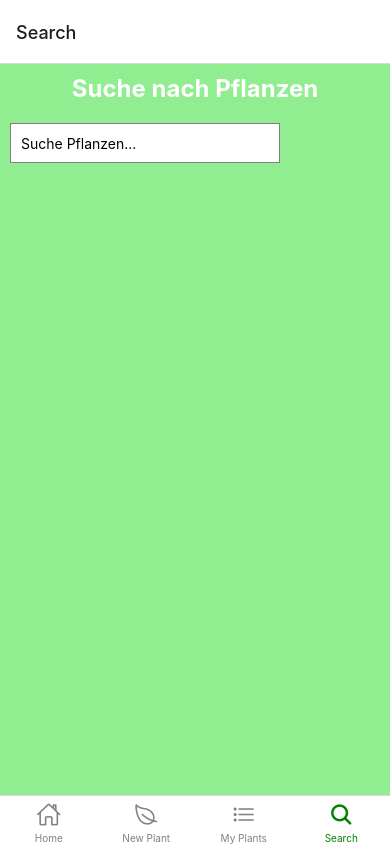
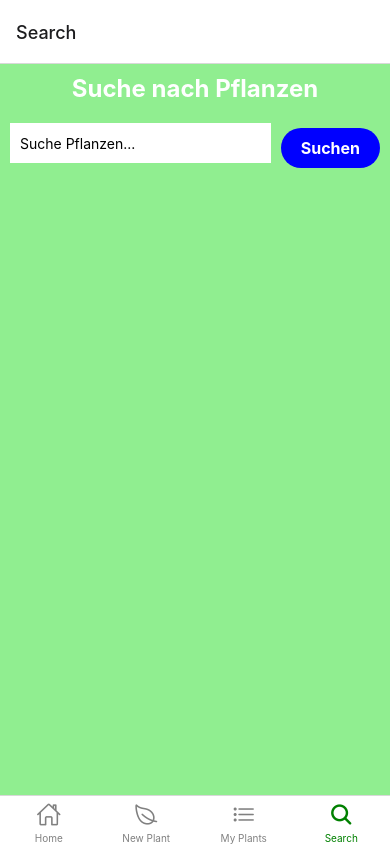
Before and after one commit to Nokcreate/gartenApp, a React Native app: screen /Search in a window 390 px wide. Built offline with nearby package versions, Linux system fonts and the light colour scheme.

Commit message:
project finished

```diff
--- /dev/null
+++ b/components/InputField.tsx
@@ -0,0 +1,26 @@
+import React from 'react';
+import { TextInput, StyleSheet, TextInputProps, TextStyle } from 'react-native';
+
+interface InputFieldProps extends TextInputProps {
+  customStyle?: TextStyle;
+}
+
+const InputField = ({ customStyle, ...props }: InputFieldProps): JSX.Element => {
+  return (
+    <TextInput style={[styles.input, customStyle]} {...props} />
+  );
+};
+
+const styles = StyleSheet.create({
+  input: {
+    width: '100%',
+    padding: 10,
+    marginBottom: 10,
+    borderWidth: 1,
+    borderColor: '#ccc',
+    borderRadius: 5,
+    backgroundColor: '#fff',
+  },
+});
+
+export default InputField;
--- a/components/Modal.tsx
+++ b/components/Modal.tsx
@@ -14,7 +14,7 @@ interface PlantDetailsModalProps {
 }
 
 const PlantDetailsModal: React.FC<PlantDetailsModalProps> = ({ plant, visible, onClose }) => {
-  if (!plant) return null; // Falls kein Plant vorhanden ist, nichts rendern
+  if (!plant || !plant.name || !plant.imageUri || !plant.description) return null;
 
   return (
     <Modal
--- /dev/null
+++ b/components/customButton.tsx
@@ -0,0 +1,46 @@
+import React from 'react';
+import { TouchableOpacity, Text, StyleSheet, GestureResponderEvent } from 'react-native';
+
+interface CustomButtonProps {
+  title: string;
+  onPress: (event: GestureResponderEvent) => void;
+  color?: string;
+  textColor?: string;
+}
+
+const CustomButton: React.FC<CustomButtonProps> = ({
+  title,
+  onPress,
+  color = 'blue',
+  textColor = 'white'
+}) => {
+  return (
+    <TouchableOpacity
+      onPress={onPress}
+      style={[styles.button, { backgroundColor: color }]}
+      activeOpacity={0.7}
+    >
+      <Text style={[styles.text, { color: textColor }]}>
+        {title}
+      </Text>
+    </TouchableOpacity>
+  );
+};
+
+const styles = StyleSheet.create({
+  button: {
+    paddingVertical: 10,
+    paddingHorizontal: 20,
+    borderRadius: 20,
+    alignItems: 'center',
+    justifyContent: 'center',
+    marginVertical: 5,
+    elevation: 3, // Android shadow
+  },
+  text: {
+    fontSize: 16,
+    fontWeight: 'bold',
+  },
+});
+
+export default CustomButton;
--- a/package.json
+++ b/package.json
@@ -32,8 +32,9 @@
     "@types/react": "~18.2.45",
     "@types/react-native": "^0.73.0",
     "@types/react-native-vector-icons": "^6.4.18",
-    "react-native-typescript-transformer": "^1.2.10",
-    "typescript": "^5.1.3"
+    "metro-config": "^0.80.8",
+    "react-native-typescript-transformer": "^1.2.13",
+    "typescript": "^5.4.5"
   },
   "private": true
 }
--- a/screens/Home.tsx
+++ b/screens/Home.tsx
@@ -1,8 +1,5 @@
 import { StatusBar } from 'expo-status-bar';
 import { StyleSheet, Text, View, Image } from 'react-native';
-import { NavigationContainer } from '@react-navigation/native';
-import {createNativeStackNavigator} from '@react-navigation/native-stack';
-import { useState } from 'react';
 import React from 'react';
 
 
@@ -26,7 +23,7 @@ const styles = StyleSheet.create({
   container: {
     flex: 1,
     flexDirection: 'column',
-    backgroundColor: 'lightgreen',
+    backgroundColor: '#90EE90',
     alignItems: 'center',
     justifyContent: 'center',
   },
@@ -35,8 +32,8 @@ const styles = StyleSheet.create({
     justifyContent: 'center',
     textAlign: 'center',
     marginBottom: -20,
-    width: '100%', // Macht den Container so breit wie möglich
-    alignItems: 'center', // Zentriert den Inhalt horizontal
+    width: '100%',
+    alignItems: 'center',
   },
   headerText: {
     fontWeight: 'bold',
@@ -46,15 +43,15 @@ const styles = StyleSheet.create({
   image: {
     flex: 4,
     width: '100%',
-    height: '80%', // Höhe des Bildes anpassen
-    marginBottom:  30, // Abstand zum Text
+    height: '80%',
+    marginBottom:  30,
 
   },
   smallText: {
     flex: 1,
     fontSize: 16,
     color: '#fff',
-    textAlign: 'left', // Setzt die Textausrichtung auf links
-    padding: 10, // Fügt Innenabstand hinzu
+    textAlign: 'left',
+    padding: 10,
   },
 });
--- a/screens/MyPlants.tsx
+++ b/screens/MyPlants.tsx
@@ -4,12 +4,20 @@ import { View, Text, Image, FlatList, StyleSheet, TouchableOpacity } from 'react
 import { usePlants } from '../contexts/PlantContext';
 import PlantDetailsModal from '../components/Modal'; // Stelle sicher, dass der Pfad korrekt ist
 
+interface Plant {
+  id: number;
+  name: string;
+  description: string;
+  imageUri: string;
+}
+
+
 const MyPlants = () => {
   const { plants } = usePlants();
   const [selectedPlant, setSelectedPlant] = useState<Plant | null>(null);
-  const [modalVisible, setModalVisible] = useState(false);
+  const [modalVisible, setModalVisible] = useState<boolean>(false);
 
-  const openPlantDetails = (plant) => {
+  const openPlantDetails = (plant : Plant) => {
     console.log("Open plant details for:", plant.name);
     setSelectedPlant(plant);
     setModalVisible(true);
@@ -27,7 +35,7 @@ const MyPlants = () => {
         data={plants}
         keyExtractor={(item, index) => index.toString()}
         renderItem={({ item }) => (
-          <TouchableOpacity onPress={() => openPlantDetails(item)} style={styles.listItemContainer}>
+          <TouchableOpacity onPress={() => openPlantDetails(item as Plant)} style={styles.listItemContainer}>
             <Text style={styles.plantName}>{item.name}</Text>
             <Text style={styles.plantDescription}>{item.description}</Text>
             <Image source={{ uri: item.imageUri }} style={styles.image} />
@@ -51,7 +59,7 @@ const styles = StyleSheet.create({
 
   container: {
     flex: 1,
-    backgroundColor: 'lightgreen',
+    backgroundColor: '#90EE90',
     padding: 10,
     justifyContent: 'center',
   },
--- a/screens/NewPlant.tsx
+++ b/screens/NewPlant.tsx
@@ -1,20 +1,19 @@
-import React, { useState } from 'react';
-import { View, TextInput, Button, Image, Text, StyleSheet, ScrollView, Keyboard, TouchableWithoutFeedback } from 'react-native';
+import React, { useState, ReactElement } from 'react';
+import { View, TextInput, Button, Image, Text, StyleSheet, ScrollView, Keyboard, TouchableWithoutFeedback, NativeSyntheticEvent, TextInputSubmitEditingEventData } from 'react-native';
 import * as ImagePicker from 'expo-image-picker';
 import { PlantService } from '../services/PlantService';
 import { Plant } from '../model/Plant';
 import { usePlants } from '../contexts/PlantContext';
-
+import CustomButton from '../components/customButton';
+import InputField from '../components/InputField';
 
 const plantService = PlantService.getInstance();
 
-function NewPlant(): React.FC {
-  const {addPlant} = usePlants();
-  const [name, setName] = useState('');
-  const [description, setDescription] = useState('');
-  const [imageUri, setImageUri] = useState('');
-
-
+function NewPlant(): ReactElement {
+  const { addPlant } = usePlants();
+  const [name, setName] = useState<string>('');
+  const [description, setDescription] = useState<string>('');
+  const [imageUri, setImageUri] = useState<string>('');
 
   const pickImage = async () => {
     let result = await ImagePicker.launchImageLibraryAsync({
@@ -24,34 +23,34 @@ function NewPlant(): React.FC {
       quality: 1,
     });
 
-    console.log(result);
-
-    if (!result.canceled) {
+    if (!result.canceled && result.assets) {
       setImageUri(result.assets[0].uri);
     }
   };
 
   const handleSubmit = () => {
-    addPlant ({ name, description, imageUri });
+    addPlant({ name, description, imageUri });
     setName('');
     setDescription('');
     setImageUri('');
     Keyboard.dismiss();
   };
 
+  const handleDismiss = () => Keyboard.dismiss();
+
   return (
-    <TouchableWithoutFeedback onPress={Keyboard.dismiss}>
+    <TouchableWithoutFeedback onPress={handleDismiss}>
       <View style={styles.container}>
         <Text style={styles.header}>Add a New Plant</Text>
-      <TextInput
+        <InputField
           style={styles.input}
           placeholder="Plant Name"
           value={name}
           onChangeText={setName}
           returnKeyType="next"
-        onSubmitEditing={Keyboard.dismiss}
+          onSubmitEditing={handleDismiss}
         />
-      <TextInput
+        <InputField
           style={[styles.input, styles.description]}
           placeholder="Description"
           value={description}
@@ -59,11 +58,11 @@ function NewPlant(): React.FC {
           multiline={true}
           numberOfLines={4}
           returnKeyType="done"
-        onSubmitEditing={Keyboard.dismiss}
+          onSubmitEditing={handleDismiss}
         />
-      <Button title="Select Image" onPress={pickImage} />
+        <CustomButton title="Select Image" onPress={pickImage} />
         {imageUri && <Image source={{ uri: imageUri }} style={styles.image} />}
-      <Button title="Add Plant" onPress={handleSubmit} />
+        <CustomButton title="Add Plant" onPress={handleSubmit} />
       </View>
     </TouchableWithoutFeedback>
   );
@@ -75,7 +74,7 @@ const styles = StyleSheet.create({
     alignItems: 'center',
     justifyContent: 'center',
     padding: 20,
-    backgroundColor: 'lightgreen'
+    backgroundColor: '#90EE90'
   },
   header: {
     fontSize: 24,
--- a/screens/Search.tsx
+++ b/screens/Search.tsx
@@ -1,21 +1,32 @@
-import React, { useState, useEffect } from 'react';
-import { View, TextInput, Text, FlatList, StyleSheet, TouchableOpacity, Image, Modal } from 'react-native';
+import React, { useState, useEffect, ReactElement } from 'react';
+import { View, Text, FlatList, StyleSheet, TouchableOpacity, Image, Modal, ListRenderItemInfo, Button, Keyboard } from 'react-native';
 import { TREFLE_API_KEY } from '@env';
+import InputField from '../components/InputField';
+import CustomButton from '../components/customButton';
 
-const SearchScreen = () => {
-  const [searchTerm, setSearchTerm] = useState('');
-  const [results, setResults] = useState([]);
-  const [selectedImage, setSelectedImage] = useState(null);
+interface Plant {
+  id: number;
+  common_name: string;
+  scientific_name: string;
+  image_url: string;
+}
 
-  const fetchPlants = async () => {
+const SearchScreen = (): ReactElement => {
+  const [searchTerm, setSearchTerm] = useState<string>('');
+  const [results, setResults] = useState<Plant[]>([]);
+  const [selectedImage, setSelectedImage] = useState<string | null>(null);
+
+
+  const fetchPlants = async (): Promise<void> => {
     if (searchTerm.trim() === '') {
       setResults([]);
+      Keyboard.dismiss();
       return;
     }
     try {
       const response = await fetch(`https://trefle.io/api/v1/plants/search?token=${TREFLE_API_KEY}&q=${searchTerm}`);
       const data = await response.json();
-      setResults(data.data);
+      setResults(data.data || []);
     } catch (error) {
       console.error('Fehler beim Abrufen der Pflanzendaten:', error);
       setResults([]);
@@ -25,31 +36,38 @@ const SearchScreen = () => {
   useEffect(() => {
     const timer = setTimeout(() => {
       fetchPlants();
-    }, 500); // Debounce the API call by 500ms
+    }, 500);
     return () => clearTimeout(timer);
   }, [searchTerm]);
 
-  const openImage = (imageUrl) => {
+  const openImage = (imageUrl: string): void => {
     setSelectedImage(imageUrl);
   };
 
-  const closeImage = () => {
+  const closeImage = (): void => {
     setSelectedImage(null);
   };
 
   return (
     <View style={styles.container}>
       <Text style={styles.headline}>Suche nach Pflanzen</Text>
-      <TextInput
-        style={styles.searchInput}
-        placeholder="Suche Pflanzen..."
-        value={searchTerm}
-        onChangeText={setSearchTerm}
-      />
+      <View style={styles.searchContainer}>
+        <InputField
+          style={styles.searchInput}
+          placeholder="Suche Pflanzen..."
+          value={searchTerm}
+          onChangeText={setSearchTerm}
+        />
+        <CustomButton
+          title="Suchen"
+          onPress={fetchPlants} // Trigger search when the button is pressed
+
+        />
+      </View>
       <FlatList
         data={results}
         keyExtractor={(item) => item.id.toString()}
-        renderItem={({ item }) => (
+        renderItem={({ item }: ListRenderItemInfo<Plant>) => (
           <View style={styles.item}>
             <Text style={styles.plantName}>{item.common_name}</Text>
             <Text style={styles.scientificName}>{item.scientific_name}</Text>
@@ -61,7 +79,7 @@ const SearchScreen = () => {
       />
       <Modal visible={!!selectedImage} transparent={true} animationType="fade">
         <TouchableOpacity style={styles.modal} onPress={closeImage}>
-          <Image source={{ uri: selectedImage }} style={styles.fullImage} />
+          <Image source={{ uri: selectedImage! }} style={styles.fullImage} />
         </TouchableOpacity>
       </Modal>
     </View>
@@ -72,7 +90,7 @@ const styles = StyleSheet.create({
   container: {
     flex: 1,
     padding: 10,
-    backgroundColor: 'lightgreen',
+    backgroundColor: '#90EE90',
   },
   headline: {
     fontSize: 24,
@@ -81,13 +99,16 @@ const styles = StyleSheet.create({
     color: '#fff',
     textAlign: 'center',
   },
+  searchContainer: {
+    flexDirection: 'row',
+    marginBottom: 10,
+  },
   searchInput: {
+    flex: 1,
     height: 40,
     borderColor: 'gray',
-    borderWidth: 1,
     padding: 10,
-    marginBottom: 10,
-    marginRight: 100,
+    marginRight: 10,
     backgroundColor: '#fff',
   },
   item: {
--- a/tsconfig.json
+++ b/tsconfig.json
@@ -5,7 +5,7 @@
     "moduleResolution": "node",
     "module": "esnext",
     "target": "es2017",
-    "jsx": "react",
+    "jsx": "react-native",
     "lib": ["es2017", "dom"],
     "allowJs": true,
     "noEmit": true,
```
Also changed, not shown: 1 other file (tests, documents, lock files or other folders). Lines whose indentation alone changed are shown as unchanged.
